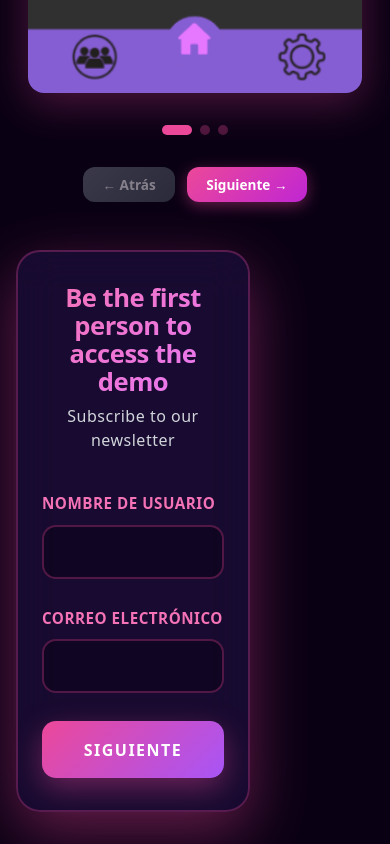
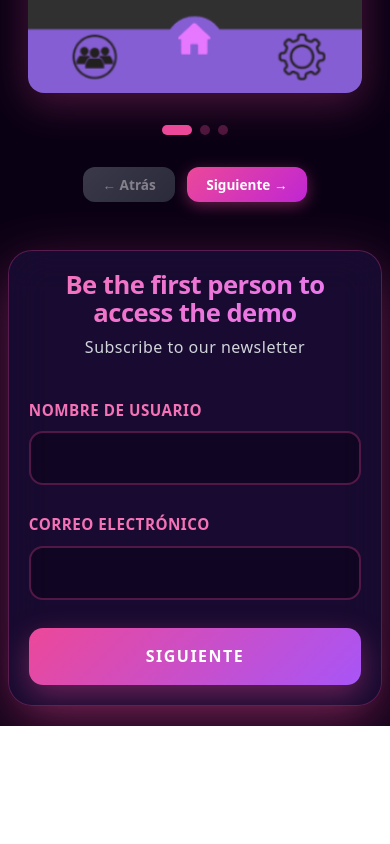
Before and after one commit to PiterLewis/KarmaDemoWebsite, a React (Vite) app: page / in a window 390 px wide. Shown: the part 7031-7875 px from the top of the page. After the commit the page ends 7757 px from the top, so only its background shows below. Built offline with nearby package versions, Linux system fonts and the light colour scheme.

Commit message:
styled form

```diff
--- a/components/InformacionContacto.css
+++ b/components/InformacionContacto.css
@@ -1,7 +1,13 @@
-/* Usar este CSS para PersonDetail.css, InformacionContacto.css Y PreferenciasContacto.css */
+/* PersonDetail.css */
+/* Usar este CSS también para InformacionContacto.css y PreferenciasContacto.css */
+
+*, *::before, *::after {
+  box-sizing: border-box;
+}
 
 .person-detail-container {
-  max-width: 550px;
+  width: 92%;
+  max-width: 900px; /* Más ancho en escritorio */
   margin: 4rem auto;
   padding: 3rem 2.5rem;
   background: rgba(31, 15, 61, 0.7);
@@ -12,7 +18,7 @@
   font-family: system-ui, -apple-system, sans-serif;
 }
 
-
+/* Encabezados */
 .person-detail-container h1 {
   text-align: center;
   font-size: 2rem;
@@ -34,12 +40,14 @@
   letter-spacing: 0.5px;
 }
 
+/* Formulario */
 .person-detail-container form {
   display: flex;
   flex-direction: column;
   gap: 1.75rem;
 }
 
+/* Campos */
 .form-field {
   display: flex;
   flex-direction: column;
@@ -104,6 +112,7 @@
   font-size: 1rem;
 }
 
+/* Botones */
 .button-group {
   display: flex;
   gap: 1rem;
@@ -162,16 +171,18 @@
   transform: translateY(-2px);
 }
 
+/* Animación de error */
 @keyframes shake {
   0%, 100% { transform: translateX(0); }
   25% { transform: translateX(-10px); }
   75% { transform: translateX(10px); }
 }
 
-/* Responsive */
+/* Responsividad */
 @media (max-width: 768px) {
   .person-detail-container {
-    margin: 2rem 1rem;
+    width: 94%;
+    margin: 2rem auto;
     padding: 2rem 1.5rem;
   }
 
@@ -185,6 +196,13 @@
 }
 
 @media (max-width: 480px) {
+  .person-detail-container {
+    width: 96%;
+    margin: 1.25rem auto;
+    padding: 1.25rem;
+    border-width: 1px;
+  }
+
   .button-group {
     flex-direction: column;
   }
@@ -194,3 +212,8 @@
     width: 100%;
   }
 }
+
+/* Previene scroll horizontal */
+html, body {
+  overflow-x: hidden;
+}
--- a/components/PersonDetail.css
+++ b/components/PersonDetail.css
@@ -1,8 +1,13 @@
-/* Usar este CSS para PersonDetail.css, InformacionContacto.css Y PreferenciasContacto.css */
+/* PersonDetail.css */
+/* Usar este CSS también para InformacionContacto.css y PreferenciasContacto.css */
+
+*, *::before, *::after {
+  box-sizing: border-box;
+}
 
 .person-detail-container {
-  width: 90%;
-  max-width: 900px;
+  width: 92%;
+  max-width: 900px; /* Más ancho en escritorio */
   margin: 4rem auto;
   padding: 3rem 2.5rem;
   background: rgba(31, 15, 61, 0.7);
@@ -13,6 +18,7 @@
   font-family: system-ui, -apple-system, sans-serif;
 }
 
+/* Encabezados */
 .person-detail-container h1 {
   text-align: center;
   font-size: 2rem;
@@ -34,12 +40,14 @@
   letter-spacing: 0.5px;
 }
 
+/* Formulario */
 .person-detail-container form {
   display: flex;
   flex-direction: column;
   gap: 1.75rem;
 }
 
+/* Campos */
 .form-field {
   display: flex;
   flex-direction: column;
@@ -104,6 +112,7 @@
   font-size: 1rem;
 }
 
+/* Botones */
 .button-group {
   display: flex;
   gap: 1rem;
@@ -162,16 +171,18 @@
   transform: translateY(-2px);
 }
 
+/* Animación de error */
 @keyframes shake {
   0%, 100% { transform: translateX(0); }
   25% { transform: translateX(-10px); }
   75% { transform: translateX(10px); }
 }
 
-/* Responsive */
+/* Responsividad */
 @media (max-width: 768px) {
   .person-detail-container {
-    margin: 2rem 1rem;
+    width: 94%;
+    margin: 2rem auto;
     padding: 2rem 1.5rem;
   }
 
@@ -185,6 +196,13 @@
 }
 
 @media (max-width: 480px) {
+  .person-detail-container {
+    width: 96%;
+    margin: 1.25rem auto;
+    padding: 1.25rem;
+    border-width: 1px;
+  }
+
   .button-group {
     flex-direction: column;
   }
@@ -194,3 +212,8 @@
     width: 100%;
   }
 }
+
+/* Previene scroll horizontal */
+html, body {
+  overflow-x: hidden;
+}
--- a/components/PreferenciasContacto.css
+++ b/components/PreferenciasContacto.css
@@ -1,9 +1,13 @@
-/* Usar este CSS para PersonDetail.css, InformacionContacto.css Y PreferenciasContacto.css */
+/* PersonDetail.css */
+/* Usar este CSS también para InformacionContacto.css y PreferenciasContacto.css */
+
+*, *::before, *::after {
+  box-sizing: border-box;
+}
 
 .person-detail-container {
-  max-width: 60%;
-
-
+  width: 92%;
+  max-width: 900px; /* Más ancho en escritorio */
   margin: 4rem auto;
   padding: 3rem 2.5rem;
   background: rgba(31, 15, 61, 0.7);
@@ -12,9 +16,9 @@
   border: 2px solid rgba(236, 72, 153, 0.3);
   box-shadow: 0 20px 60px rgba(236, 72, 153, 0.4);
   font-family: system-ui, -apple-system, sans-serif;
-
 }
 
+/* Encabezados */
 .person-detail-container h1 {
   text-align: center;
   font-size: 2rem;
@@ -36,12 +40,14 @@
   letter-spacing: 0.5px;
 }
 
+/* Formulario */
 .person-detail-container form {
   display: flex;
   flex-direction: column;
   gap: 1.75rem;
 }
 
+/* Campos */
 .form-field {
   display: flex;
   flex-direction: column;
@@ -106,6 +112,7 @@
   font-size: 1rem;
 }
 
+/* Botones */
 .button-group {
   display: flex;
   gap: 1rem;
@@ -164,16 +171,18 @@
   transform: translateY(-2px);
 }
 
+/* Animación de error */
 @keyframes shake {
   0%, 100% { transform: translateX(0); }
   25% { transform: translateX(-10px); }
   75% { transform: translateX(10px); }
 }
 
-/* Responsive */
+/* Responsividad */
 @media (max-width: 768px) {
   .person-detail-container {
-    margin: 2rem 1rem;
+    width: 94%;
+    margin: 2rem auto;
     padding: 2rem 1.5rem;
   }
 
@@ -187,6 +196,13 @@
 }
 
 @media (max-width: 480px) {
+  .person-detail-container {
+    width: 96%;
+    margin: 1.25rem auto;
+    padding: 1.25rem;
+    border-width: 1px;
+  }
+
   .button-group {
     flex-direction: column;
   }
@@ -196,3 +212,8 @@
     width: 100%;
   }
 }
+
+/* Previene scroll horizontal */
+html, body {
+  overflow-x: hidden;
+}
```
